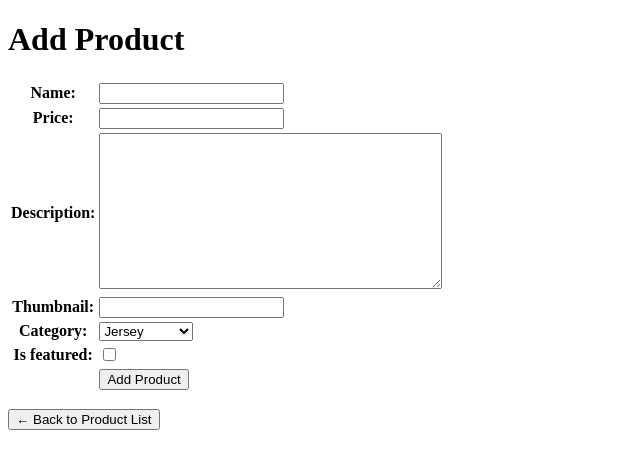
After one commit to juvenile-coder/football-shop, a Django app: page /add-product/ in a window 1280 px wide. The commit adds this page. Shown: the top 469 px of the page, without its empty margins (0-640 px from the left). Run offline with Django 5.2, Linux system fonts and the light colour scheme.

Commit message:
Tugas Individu 3

```diff
--- /dev/null
+++ b/main/forms.py
@@ -0,0 +1,7 @@
+from django.forms import ModelForm
+from main.models import Product
+
+class ProductForm(ModelForm):
+    class Meta:
+        model = Product
+        fields = ["name", "price", "description", "thumbnail", "category", "is_featured"]
--- a/main/models.py
+++ b/main/models.py
@@ -3,14 +3,15 @@ from django.db import models
 # Create your models here.
 class Product(models.Model):
     CATEGORY_CHOICES = [
-        ('tshirt', 'T-Shirt'),
+        ('jersey', 'Jersey'),
         ('jacket', 'Jacket'),
-        ('shorts', 'Shorts')
+        ('shorts', 'Shorts'),
         ('shoes', 'Shoes'),
         ('accessories', 'Accessories'),
+        ('socks', 'Socks'),
     ]
 
-    name = models.CharField()
+    name = models.CharField(max_length=100)
     price = models.IntegerField()
     description = models.TextField()
     thumbnail = models.URLField(blank=True, null=True)
--- /dev/null
+++ b/main/templates/add_product.html
@@ -0,0 +1,20 @@
+{% extends 'base.html' %}
+{% block content %}
+<h1>Add Product</h1>
+
+<form method="POST">
+  {% csrf_token %}
+  <table>
+    {{ form.as_table }}
+    <tr>
+      <td></td>
+      <td>
+        <input type="submit" value="Add Product" />
+      </td>
+    </tr>
+  </table>
+</form>
+
+<p><a href="{% url 'main:show_main' %}"><button>← Back to Product List</button></a></p>
+
+{% endblock %}
--- a/main/urls.py
+++ b/main/urls.py
@@ -1,8 +1,14 @@
 from django.urls import path
-from main.views import show_main
+from main.views import show_main, add_product, show_product, show_xml, show_json, show_xml_by_id, show_json_by_id
 
 app_name = 'main'
 
 urlpatterns = [
     path('', show_main, name='show_main'),
+    path('add-product/', add_product, name='add_product'),
+    path('product/<int:id>/', show_product, name='show_product'),
+    path('xml/', show_xml, name='show_xml'),
+    path('json/', show_json, name='show_json'),
+    path('xml/<int:product_id>/', show_xml_by_id, name='show_xml_by_id'),
+    path('json/<int:product_id>/', show_json_by_id, name='show_json_by_id'),
 ]
--- a/main/views.py
+++ b/main/views.py
@@ -1,11 +1,62 @@
-from django.shortcuts import render
+from django.http import HttpResponse
+from django.core import serializers
+from django.shortcuts import render, redirect, get_object_or_404
+from main.forms import ProductForm
+from main.models import Product
 
 # Create your views here.
 def show_main(request):
+    product_list = Product.objects.all()
     context = {
         'title' : 'Moovr Sportswear',
         'name': 'Jefferson Tirza Liman',
-        'class': 'PBP B'
+        'class': 'PBP B',
+        'product_list': product_list
     }
 
     return render(request, "main.html", context)
+
+def add_product(request):
+    form = ProductForm(request.POST or None)
+
+    if form.is_valid() and request.method == "POST":
+        form.save()
+        return redirect('main:show_main')
+
+    context = {'form': form}
+    return render(request, "add_product.html", context)
+
+def show_product(request, id):
+    product = get_object_or_404(Product, pk=id)
+
+    context = {
+        'product': product
+    }
+
+    return render(request, "product_detail.html", context)
+
+def show_xml(request):
+     product_list = Product.objects.all()
+     xml_data = serializers.serialize("xml", product_list)
+     return HttpResponse(xml_data, content_type="application/xml")
+
+def show_json(request):
+    product_list = Product.objects.all()
+    json_data = serializers.serialize("json", product_list)
+    return HttpResponse(json_data, content_type="application/json")
+
+def show_xml_by_id(request, product_id):
+   try:
+       product_item = Product.objects.filter(pk=product_id)
+       xml_data = serializers.serialize("xml", product_item)
+       return HttpResponse(xml_data, content_type="application/xml")
+   except Product.DoesNotExist:
+       return HttpResponse(status=404)
+
+def show_json_by_id(request, product_id):
+   try:
+       product_item = Product.objects.get(pk=product_id)
+       json_data = serializers.serialize("json", [product_item])
+       return HttpResponse(json_data, content_type="application/json")
+   except Product.DoesNotExist:
+       return HttpResponse(status=404)
--- /dev/null
+++ b/templates/base.html
@@ -0,0 +1,13 @@
+{% load static %}
+<!DOCTYPE html>
+<html lang="en">
+<head>
+    <meta charset="UTF-8" />
+    <meta name="viewport" content="width=device-width, initial-scale=1.0" />
+    {% block meta %} {% endblock meta %}
+</head>
+
+<body>
+    {% block content %} {% endblock content %}
+</body>
+</html>
```
Also changed, not shown: football_shop/settings.py (+6 -2 lines), main/templates/main.html (+43 -2 lines), main/templates/product_detail.html (added, +22 -0 lines), main/migrations/0002_alter_product_category_alter_product_is_featured_and_more.py (added).
